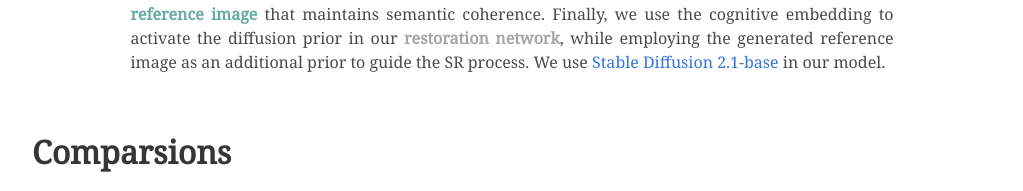
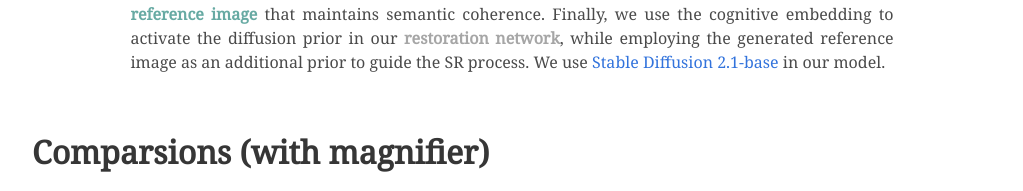
Before and after one commit to CoSeR-main/CoSeR-main.github.io, a plain HTML site: page index.html in a window 1280 px wide. Shown: the part 3222-3413 px from the top of the page, without its empty margins (128-1151 px from the left). Drawn offline with nearby package versions, Linux system fonts and the light colour scheme; some icons are missing; a web font is replaced by a local one.

Commit message:
Add files via upload

```diff
--- a/index.html
+++ b/index.html
@@ -244,7 +244,7 @@
       <!-- <div class="column is-full-width"> -->
       <div class="content has-text-justified">
         <br>
-        <h2 class="title is-3">Comparsions</h2>
+        <h2 class="title is-3">Comparsions (with magnifier)</h2>
         <!-- <div style="display: flex; justify-content: center; align-items: center;">
           <img src="./static/images/comp.png" width="100%" />
         </div> -->
```
